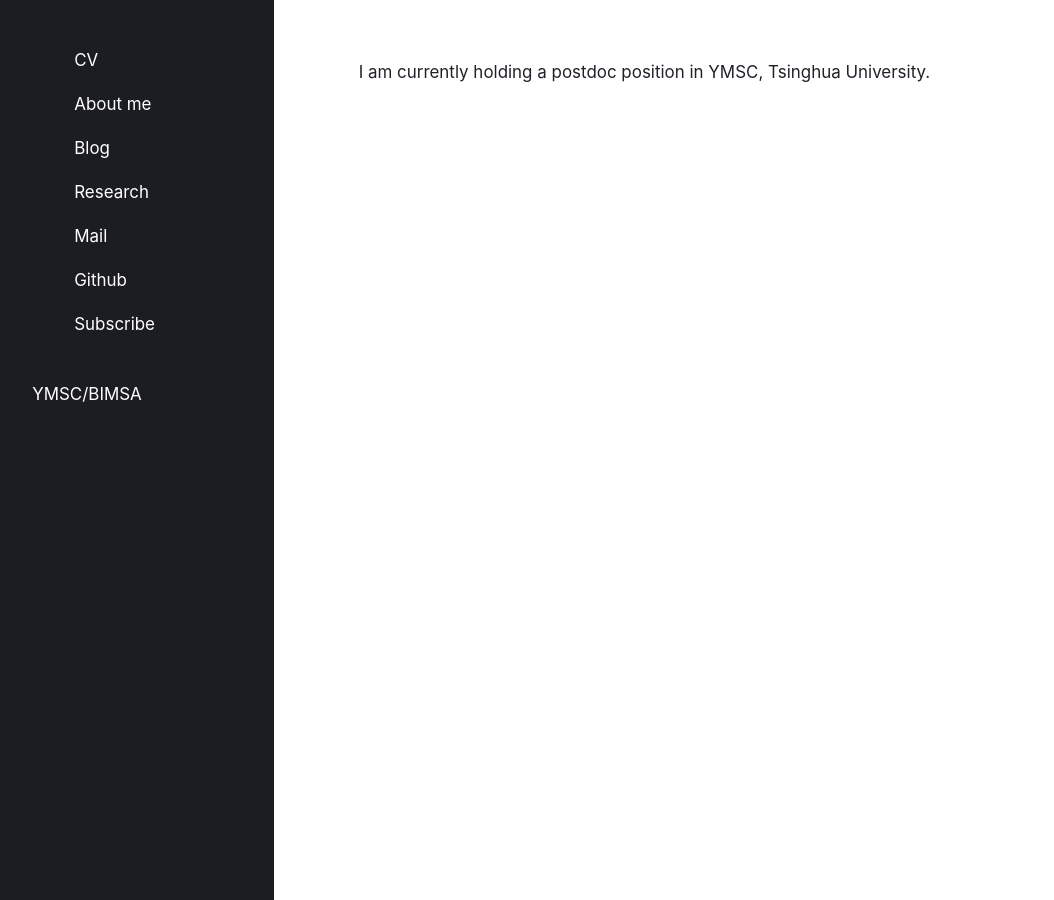
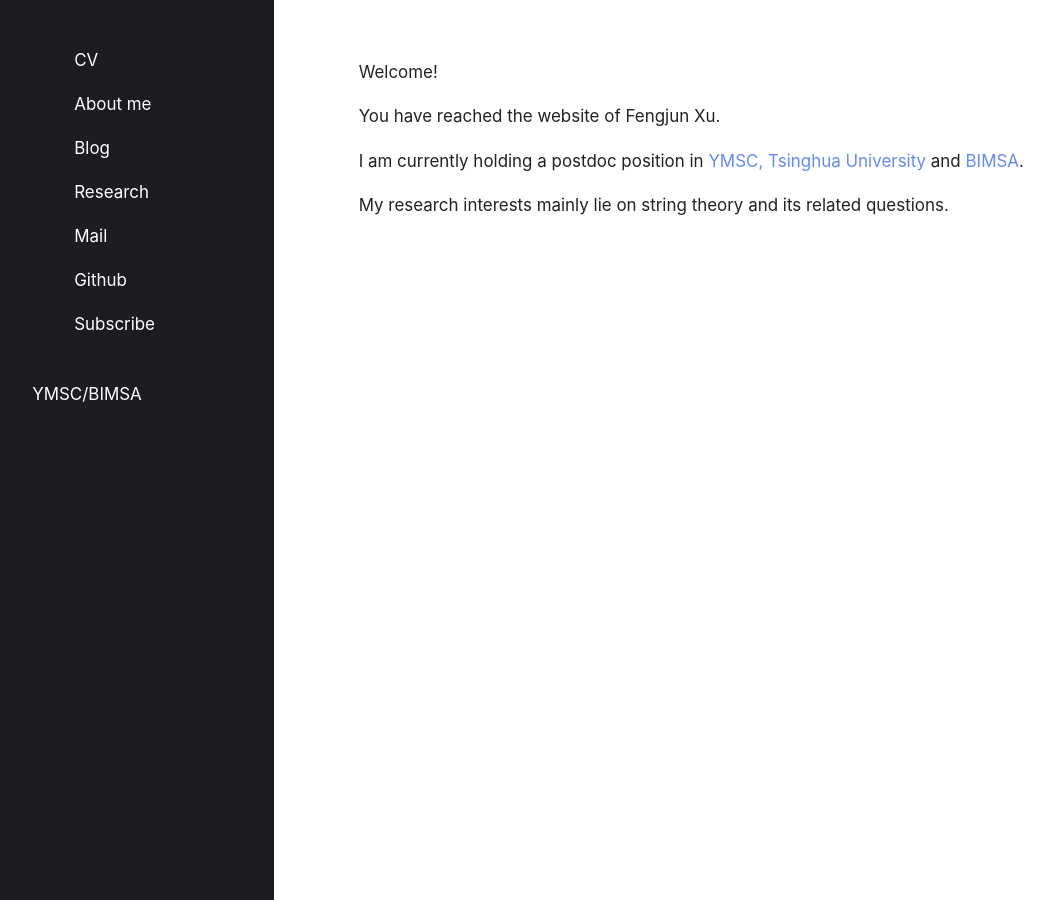
Before and after one commit to fengjunjohnxu/fengjunjohnxu.github.io, a Jekyll site: the page built from index.md, in a window 1280 px wide. Shown: the whole page, without its empty margins (6-1060 px from the left). Built offline with Jekyll 4.4.1, drawn with Linux system fonts in a browser that asks for light colours; some web fonts are replaced; our own code applies the rules of GitHub Pages for plain Markdown files.

Commit message:
Update index.md

```diff
--- a/index.md
+++ b/index.md
@@ -2,4 +2,10 @@
 layout:page
 title: "Blog"
 ---
-I am currently holding a postdoc position in YMSC, Tsinghua University.
+Welcome!
+
+You have reached the website of Fengjun Xu.
+
+I am currently holding a postdoc position in [YMSC, Tsinghua University](https://ymsc.tsinghua.edu.cn/cn) and [BIMSA](http://www.bimsa.cn).
+
+My research interests mainly lie on string theory and its related questions.
```
